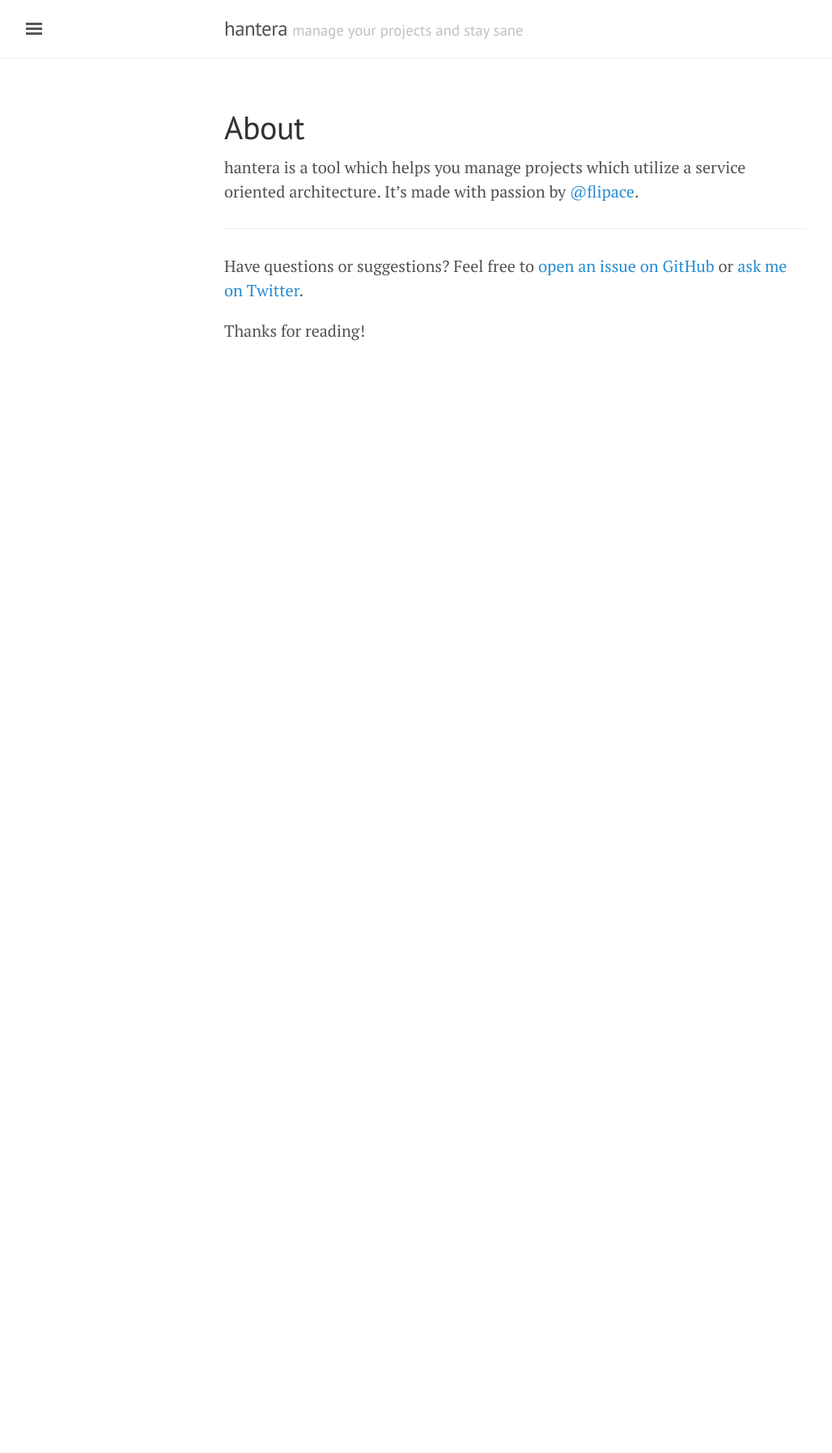
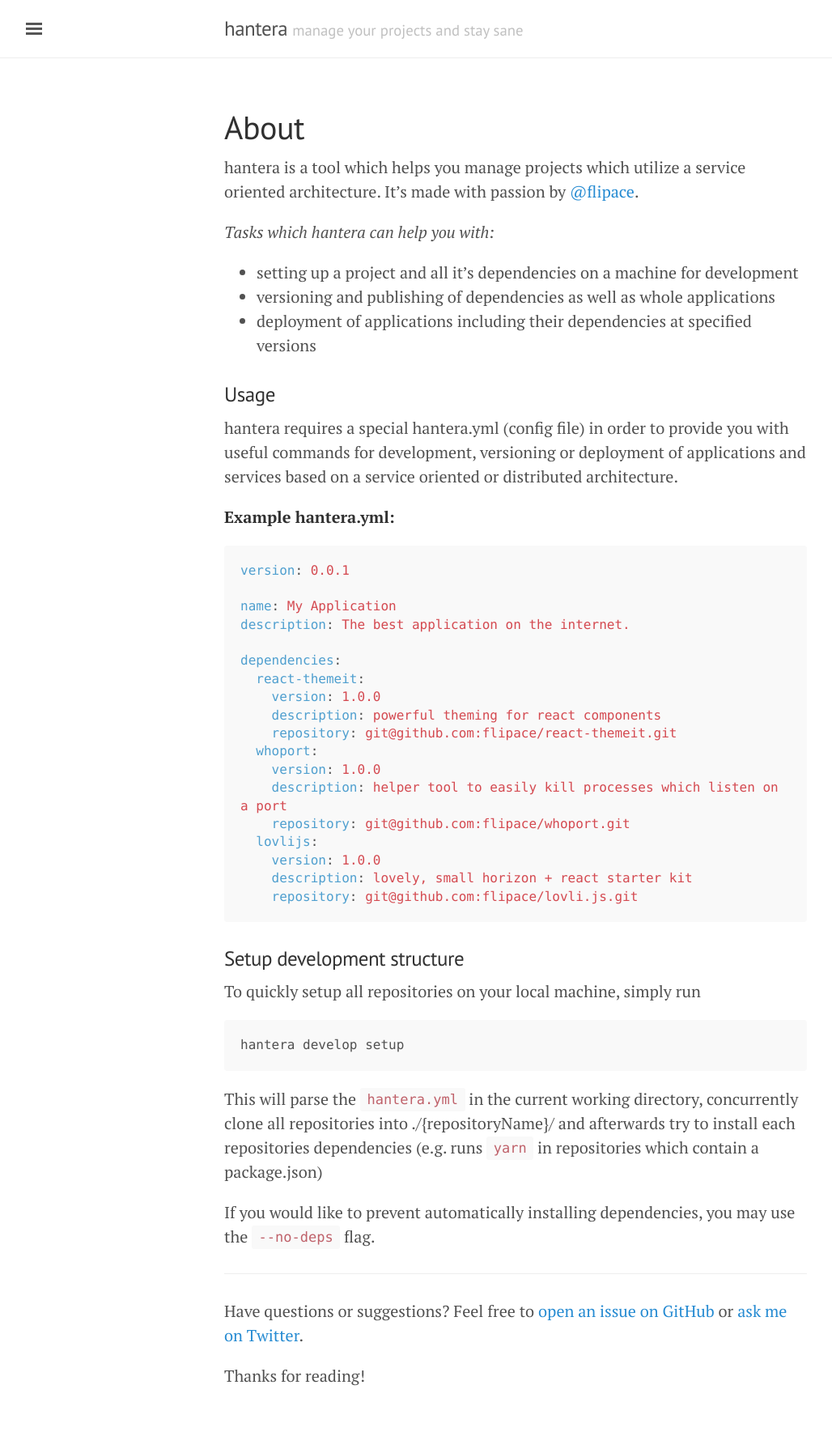
Before and after one commit to flipace/hantera, a Jekyll site: the page built from about.md, in a window 1280 px wide. Shown: the whole page at 81% size, without its empty margins (3-1031 px from the left). Built offline with Jekyll 4.4.1, drawn with Linux system fonts in a browser that asks for light colours; before the commit the page ends 900 px from its top, so only the background shows below that.

Commit message:
updates….

````diff
--- a/_config.yml
+++ b/_config.yml
@@ -21,4 +21,4 @@ author:
   email:             neschkudla@gmail.com
 
 # Custom vars
-version:             0.0.1
+version:             0.0.4
--- a/about.md
+++ b/about.md
@@ -5,6 +5,48 @@ title: About
 hantera is a tool which helps you manage projects which utilize a service
 oriented architecture. It's made with passion by [@flipace](https://twitter.com/flipace).
 
+*Tasks which hantera can help you with:*
+
+- setting up a project and all it's dependencies on a machine for development
+- versioning and publishing of dependencies as well as whole applications
+- deployment of applications including their dependencies at specified versions
+
+### Usage
+
+hantera requires a special hantera.yml (config file) in order to provide you with useful commands for development, versioning or deployment of applications and services based on a service oriented or distributed architecture.
+
+**Example hantera.yml:**
+```yaml
+version: 0.0.1
+
+name: My Application
+description: The best application on the internet.
+
+dependencies:
+  react-themeit:
+    version: 1.0.0
+    description: powerful theming for react components
+    repository: git@github.com:flipace/react-themeit.git
+  whoport:
+    version: 1.0.0
+    description: helper tool to easily kill processes which listen on a port
+    repository: git@github.com:flipace/whoport.git
+  lovlijs:
+    version: 1.0.0
+    description: lovely, small horizon + react starter kit
+    repository: git@github.com:flipace/lovli.js.git
+```
+
+### Setup development structure
+To quickly setup all repositories on your local machine, simply run
+```shell
+hantera develop setup
+```
+
+This will parse the ```hantera.yml``` in the current working directory, concurrently clone all repositories into ./{repositoryName}/ and afterwards try to install each repositories dependencies (e.g. runs ```yarn``` in repositories which contain a package.json)
+
+If you would like to prevent automatically installing dependencies, you may use the ```--no-deps``` flag.
+
 ---
 
 Have questions or suggestions? Feel free to [open an issue on GitHub](https://github.com/flipace/hantera/issues/new) or [ask me on Twitter](https://twitter.com/flipace).
````
Also changed, not shown: installation.md (+5 -1 lines), README.md (deleted), _posts/2017-04-09-introducing-lanyon.md (renamed from _posts/2014-01-02-introducing-lanyon.md), 9 other files.
